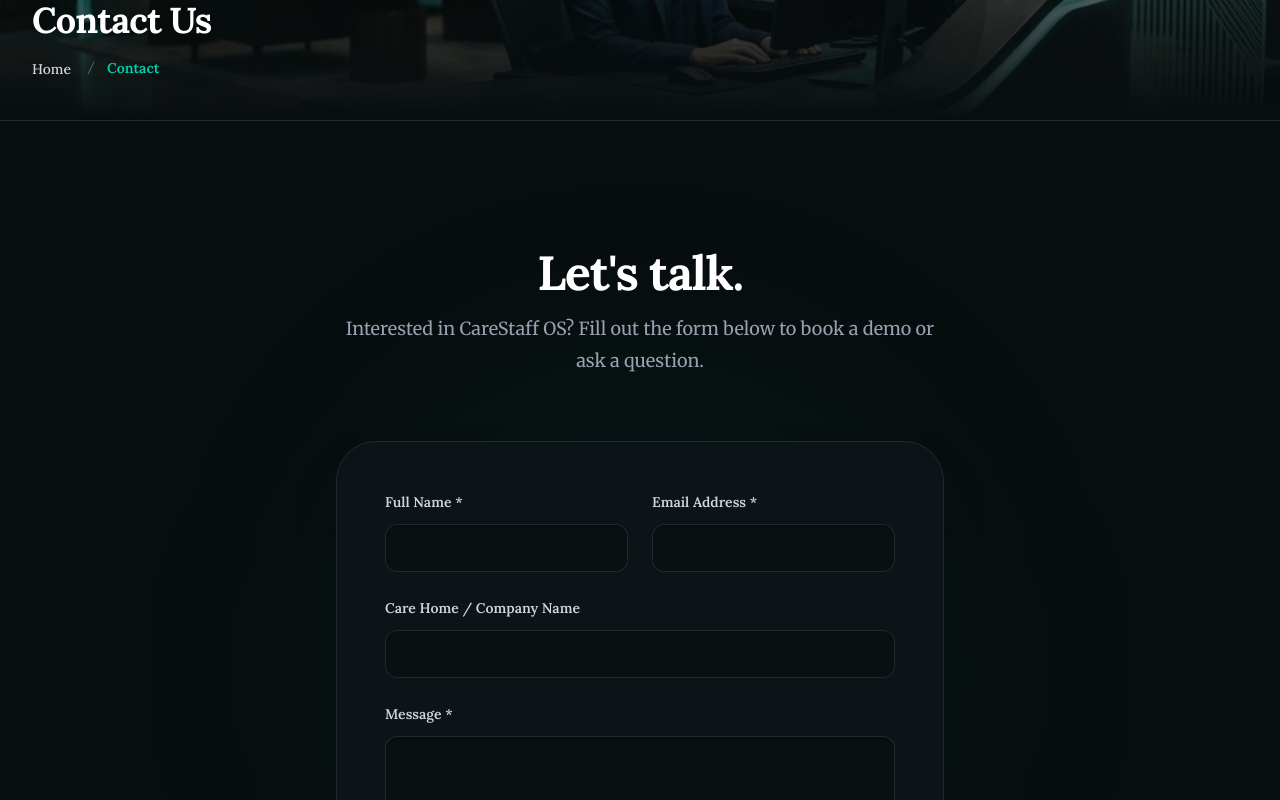
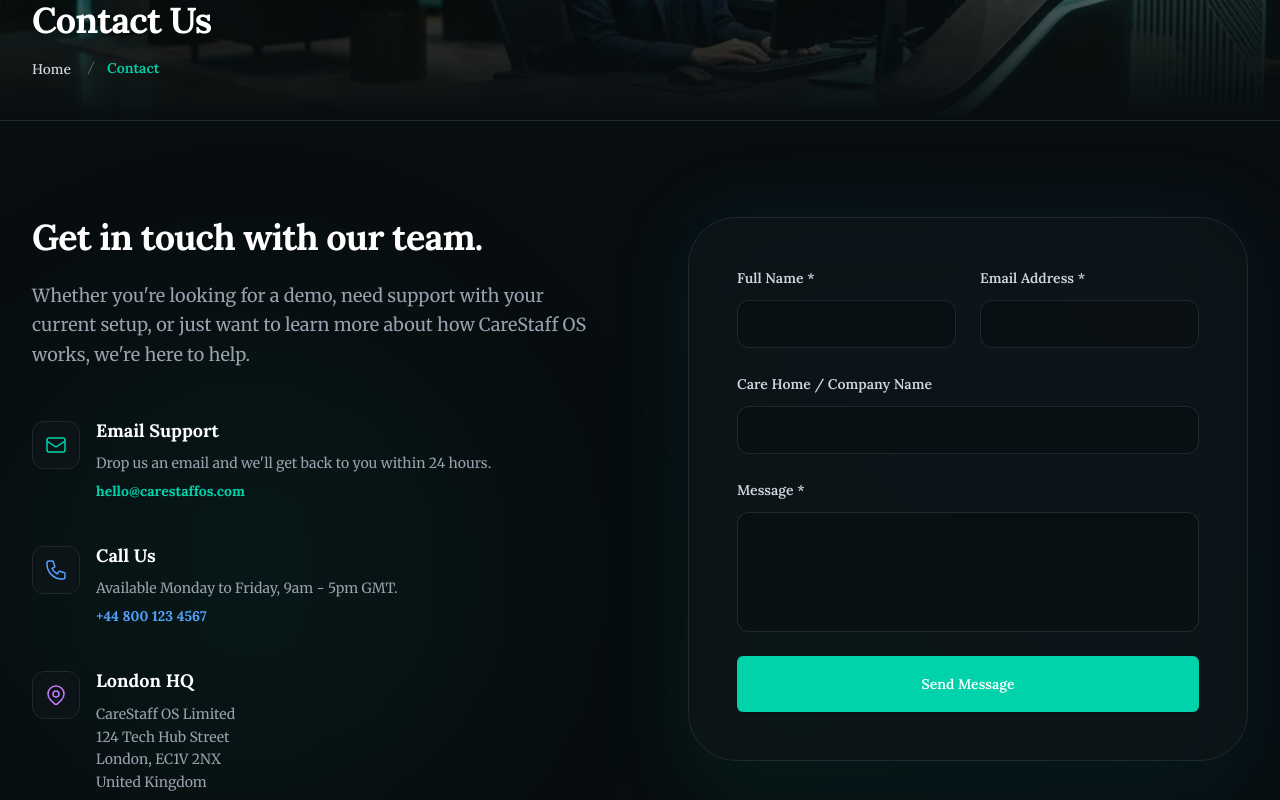
Before and after one commit to Iqbalhossen07/care-os, a Next.js app: page /contact in a window 1280 px wide. Shown: the part 260-1060 px from the top of the page. Built offline with nearby package versions, Linux system fonts and the light colour scheme.

Commit message:
Update Contact layout, add images to blogs, and fix navbar links

```diff
--- a/src/app/(marketing)/blogs/[slug]/page.tsx
+++ b/src/app/(marketing)/blogs/[slug]/page.tsx
@@ -55,12 +55,13 @@ export default async function BlogPostPage({ params }: { params: Promise<{ slug:
           Insight
         </div>
 
+
         <h1 className="mt-2 text-3xl font-extrabold tracking-tight text-white sm:text-5xl lg:text-6xl font-sans leading-tight">
           {blog.title}
         </h1>
 
         <div className="mt-10 flex items-center gap-x-5 border-b border-border-dark pb-10">
-          <div className="h-14 w-14 rounded-full bg-border-dark border border-gray-700 flex items-center justify-center text-white font-bold text-xl font-sans">
+          <div className="h-14 w-14 rounded-full bg-border-dark border border-gray-700 flex items-center justify-center text-white font-bold text-xl font-sans shadow-inner">
             {blog.author_name.charAt(0)}
           </div>
           <div>
@@ -69,6 +70,16 @@ export default async function BlogPostPage({ params }: { params: Promise<{ slug:
               Published on {new Date(blog.created_at).toLocaleDateString('en-GB', { day: 'numeric', month: 'long', year: 'numeric' })}
             </p>
           </div>
+        </div>
+
+        {/* Dynamic Cover Image based on slug length just to be deterministic */}
+        <div className="w-full h-[400px] mt-12 rounded-[2rem] overflow-hidden border border-border-dark shadow-2xl relative">
+           <img
+              src={`https://images.unsplash.com/photo-${blog.slug.length % 2 === 0 ? '1576091160399-112ba8d25d1d' : '1551076805-e18690c5e451'}?auto=format&fit=crop&q=80&w=1200`}
+              alt={blog.title}
+              className="w-full h-full object-cover"
+            />
+            <div className="absolute inset-0 bg-gradient-to-t from-background to-transparent opacity-60"></div>
         </div>
 
         <div className="mt-12">
--- a/src/app/(marketing)/contact/page.tsx
+++ b/src/app/(marketing)/contact/page.tsx
@@ -40,28 +40,86 @@ export default function ContactPage() {
   };
 
   return (
-    <div className="bg-background min-h-screen py-16 sm:py-32 relative overflow-hidden">
-      <div className="absolute top-1/4 left-1/2 -translate-x-1/2 w-[600px] h-[600px] bg-brand/5 rounded-full blur-[120px] pointer-events-none"></div>
+    <div className="bg-background min-h-screen py-16 sm:py-24 relative overflow-hidden">
+      <div className="absolute top-1/4 left-0 w-[500px] h-[500px] bg-brand/5 rounded-full blur-[120px] pointer-events-none"></div>
 
-      <div className="mx-auto max-w-2xl px-6 lg:px-8 relative z-10">
-        <div className="text-center mb-16">
-          <h1 className="text-4xl font-extrabold tracking-tight text-white sm:text-5xl font-sans mb-4">Let's talk.</h1>
-          <p className="mt-2 text-lg leading-8 text-gray-400 font-serif">
-            Interested in CareStaff OS? Fill out the form below to book a demo or ask a question.
+      <div className="mx-auto max-w-7xl px-6 lg:px-8 relative z-10">
+
+        <div className="grid lg:grid-cols-2 gap-16 lg:gap-24">
+
+          {/* Left Side: Info */}
+          <div>
+            <h2 className="text-3xl font-extrabold tracking-tight text-white sm:text-4xl font-sans mb-6">
+              Get in touch with our team.
+            </h2>
+            <p className="text-lg leading-relaxed text-gray-400 font-serif mb-12">
+              Whether you're looking for a demo, need support with your current setup, or just want to learn more about how CareStaff OS works, we're here to help.
+            </p>
+
+            <div className="space-y-10">
+              {/* Contact Method 1 */}
+              <div className="flex gap-4">
+                <div className="flex-none mt-1">
+                  <div className="flex h-12 w-12 items-center justify-center rounded-xl bg-card-dark border border-border-dark text-brand shadow-inner">
+                    <svg className="w-6 h-6" fill="none" viewBox="0 0 24 24" stroke="currentColor"><path strokeLinecap="round" strokeLinejoin="round" strokeWidth={1.5} d="M3 8l7.89 5.26a2 2 0 002.22 0L21 8M5 19h14a2 2 0 002-2V7a2 2 0 00-2-2H5a2 2 0 00-2 2v10a2 2 0 002 2z" /></svg>
+                  </div>
+                </div>
+                <div>
+                  <h3 className="text-lg font-bold text-white font-sans">Email Support</h3>
+                  <p className="mt-2 text-sm text-gray-400 font-serif">Drop us an email and we'll get back to you within 24 hours.</p>
+                  <a href="mailto:hello@carestaffos.com" className="mt-2 inline-block text-brand font-bold text-sm hover:underline">hello@carestaffos.com</a>
+                </div>
+              </div>
+
+              {/* Contact Method 2 */}
+              <div className="flex gap-4">
+                <div className="flex-none mt-1">
+                  <div className="flex h-12 w-12 items-center justify-center rounded-xl bg-card-dark border border-border-dark text-blue-400 shadow-inner">
+                    <svg className="w-6 h-6" fill="none" viewBox="0 0 24 24" stroke="currentColor"><path strokeLinecap="round" strokeLinejoin="round" strokeWidth={1.5} d="M3 5a2 2 0 012-2h3.28a1 1 0 01.948.684l1.498 4.493a1 1 0 01-.502 1.21l-2.257 1.13a11.042 11.042 0 005.516 5.516l1.13-2.257a1 1 0 011.21-.502l4.493 1.498a1 1 0 01.684.949V19a2 2 0 01-2 2h-1C9.716 21 3 14.284 3 6V5z" /></svg>
+                  </div>
+                </div>
+                <div>
+                  <h3 className="text-lg font-bold text-white font-sans">Call Us</h3>
+                  <p className="mt-2 text-sm text-gray-400 font-serif">Available Monday to Friday, 9am - 5pm GMT.</p>
+                  <a href="tel:+448001234567" className="mt-2 inline-block text-blue-400 font-bold text-sm hover:underline">+44 800 123 4567</a>
+                </div>
+              </div>
+
+              {/* Office Location */}
+              <div className="flex gap-4">
+                <div className="flex-none mt-1">
+                  <div className="flex h-12 w-12 items-center justify-center rounded-xl bg-card-dark border border-border-dark text-purple-400 shadow-inner">
+                    <svg className="w-6 h-6" fill="none" viewBox="0 0 24 24" stroke="currentColor"><path strokeLinecap="round" strokeLinejoin="round" strokeWidth={1.5} d="M17.657 16.657L13.414 20.9a1.998 1.998 0 01-2.827 0l-4.243-4.243a8 8 0 1111.314 0z" /><path strokeLinecap="round" strokeLinejoin="round" strokeWidth={1.5} d="M15 11a3 3 0 11-6 0 3 3 0 016 0z" /></svg>
+                  </div>
+                </div>
+                <div>
+                  <h3 className="text-lg font-bold text-white font-sans">London HQ</h3>
+                  <p className="mt-2 text-sm text-gray-400 font-serif leading-relaxed">
+                    CareStaff OS Limited<br/>
+                    124 Tech Hub Street<br/>
+                    London, EC1V 2NX<br/>
+                    United Kingdom
                   </p>
                 </div>
+              </div>
+            </div>
+          </div>
+
+          {/* Right Side: Form */}
+          <div className="relative">
+            <div className="absolute inset-0 bg-gradient-to-tr from-brand/10 to-blue-500/10 rounded-[3rem] blur-2xl pointer-events-none"></div>
 
             {status === 'success' ? (
-          <div className="rounded-3xl bg-brand/10 p-12 text-center border border-brand/20 shadow-2xl backdrop-blur-sm">
-            <div className="mx-auto h-16 w-16 bg-brand/20 rounded-full flex items-center justify-center mb-6">
-              <svg className="w-8 h-8 text-brand" fill="none" viewBox="0 0 24 24" stroke="currentColor"><path strokeLinecap="round" strokeLinejoin="round" strokeWidth={2} d="M5 13l4 4L19 7" /></svg>
+              <div className="relative h-full flex flex-col items-center justify-center rounded-[3rem] bg-card-dark p-12 text-center border border-border-dark shadow-2xl backdrop-blur-xl">
+                <div className="h-20 w-20 bg-brand/20 rounded-full flex items-center justify-center mb-6 ring-4 ring-brand/10">
+                  <svg className="w-10 h-10 text-brand" fill="none" viewBox="0 0 24 24" stroke="currentColor"><path strokeLinecap="round" strokeLinejoin="round" strokeWidth={2} d="M5 13l4 4L19 7" /></svg>
                 </div>
-            <h3 className="text-2xl font-bold text-white mb-4 font-sans">Message Sent Successfully!</h3>
-            <p className="text-gray-400 font-serif">Thank you for reaching out. Our team will get back to you shortly.</p>
-            <Button className="mt-8 rounded-full border border-border-dark bg-card-dark text-white hover:bg-border-dark" onClick={() => setStatus('idle')} variant="outline">Send another message</Button>
+                <h3 className="text-3xl font-bold text-white mb-4 font-sans">Request Received!</h3>
+                <p className="text-gray-400 font-serif text-lg">Thank you for reaching out. Our team will get back to you shortly.</p>
+                <Button className="mt-10 rounded-full border border-border-dark bg-background text-white hover:bg-border-dark" onClick={() => setStatus('idle')} variant="outline">Send another message</Button>
               </div>
             ) : (
-          <form onSubmit={handleSubmit} className="space-y-6 bg-card-dark p-8 sm:p-12 rounded-[2.5rem] border border-border-dark shadow-2xl">
+              <form onSubmit={handleSubmit} className="relative space-y-6 bg-card-dark/80 backdrop-blur-xl p-8 sm:p-12 rounded-[3rem] border border-border-dark shadow-2xl">
                 {status === 'error' && (
                   <div className="rounded-xl bg-red-900/20 p-4 text-sm text-red-400 border border-red-900/50">
                     {errorMessage}
@@ -135,6 +193,9 @@ export default function ContactPage() {
               </form>
             )}
           </div>
+
+        </div>
+      </div>
     </div>
   );
 }
--- a/src/components/layout/Navbar.tsx
+++ b/src/components/layout/Navbar.tsx
@@ -25,12 +25,13 @@ export function Navbar() {
             <Link href="/about" className="text-sm font-medium text-gray-400 hover:text-brand transition-colors">About</Link>
             <Link href="/features" className="text-sm font-medium text-gray-400 hover:text-brand transition-colors">Features</Link>
             <Link href="/blogs" className="text-sm font-medium text-gray-400 hover:text-brand transition-colors">Blogs</Link>
+            <Link href="/contact" className="text-sm font-medium text-gray-400 hover:text-brand transition-colors">Contact</Link>
           </div>
         </div>
 
         {/* Desktop CTA */}
         <div className="hidden md:flex items-center gap-6">
-          <Link href="/contact" className="text-sm font-medium text-gray-400 hover:text-white transition-colors">Login</Link>
+          <Link href="/login" className="text-sm font-medium text-gray-400 hover:text-white transition-colors">Login</Link>
           <Button href="/contact" variant="primary" className="h-10 px-6 rounded-full shadow-[0_0_20px_rgba(0,210,170,0.3)] hover:shadow-[0_0_30px_rgba(0,210,170,0.5)]">
             Book a Demo
           </Button>
@@ -58,7 +59,8 @@ export function Navbar() {
           <Link href="/about" className="block text-base font-medium text-gray-300 hover:text-brand">About</Link>
           <Link href="/features" className="block text-base font-medium text-gray-300 hover:text-brand">Features</Link>
           <Link href="/blogs" className="block text-base font-medium text-gray-300 hover:text-brand">Blogs</Link>
-          <Link href="/contact" className="block text-base font-medium text-brand">Book a Demo</Link>
+          <Link href="/contact" className="block text-base font-medium text-gray-300 hover:text-brand">Contact</Link>
+          <Link href="/contact" className="block text-base font-medium text-brand mt-4 pt-4 border-t border-border-dark">Book a Demo</Link>
         </div>
       )}
     </nav>
```
Also changed, not shown: src/app/(marketing)/blogs/page.tsx (+30 -6 lines). Lines whose indentation alone changed are shown as unchanged.
